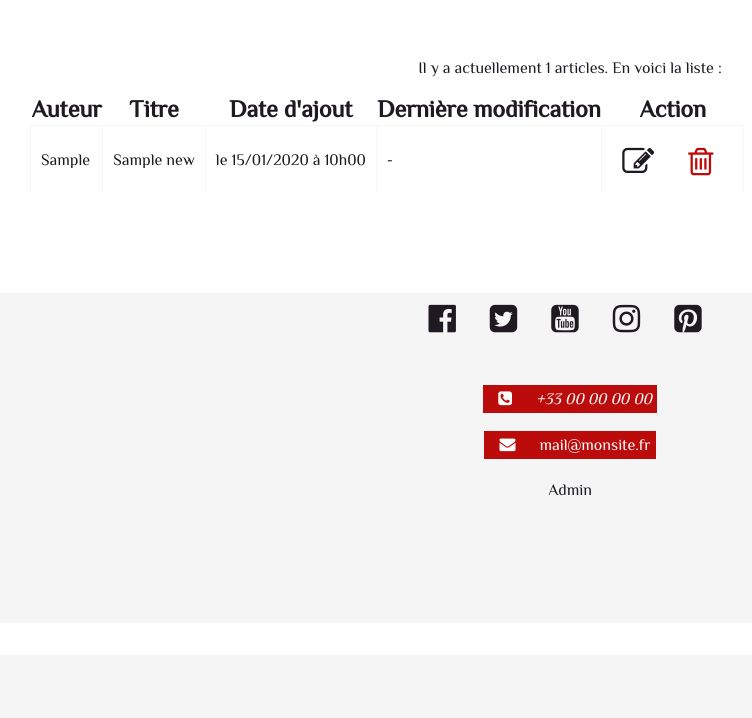
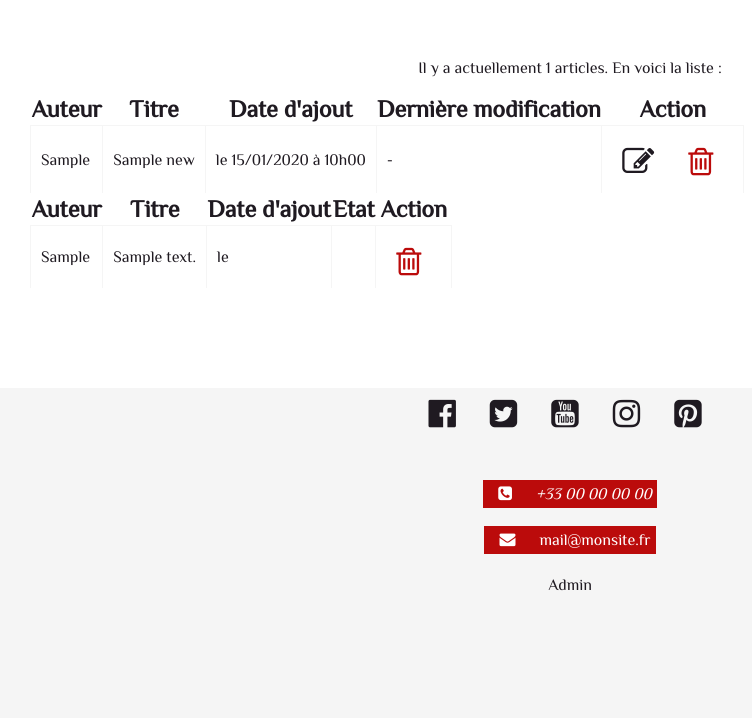
Before and after one commit to ljamel/parcour4, a PHP site: page /Sources_TP_App/tp-app-poo/Web/admin/ in a window 1280 px wide. Shown: the part 145-863 px from the top of the page, without its empty margins (70-822 px from the left). Before the commit the page ends 641 px from the top, so only its background shows below. Run offline with PHP 8.4, Linux system fonts and the light colour scheme; the visitor is signed in with stand-in values (Sample User, id 1); tables that the repository leaves empty or names only in its code hold one stand-in row (values such as "Sample post"); some libraries are stand-ins or nearby versions.

Commit message:
Ajout gestion commentaire page administration

```diff
--- a/tp-app-poo/App/Backend/Modules/News/NewsController.php
+++ b/tp-app-poo/App/Backend/Modules/News/NewsController.php
@@ -39,6 +39,7 @@
     $manager = $this->managers->getManagerOf('News');
 
     $this->page->addVar('listeNews', $manager->getList());
+    $this->page->addVar('listeComment', $manager->getListComment());
     $this->page->addVar('nombreNews', $manager->count());
   }
 
--- a/tp-app-poo/App/Backend/Modules/News/Views/index.php
+++ b/tp-app-poo/App/Backend/Modules/News/Views/index.php
@@ -27,5 +27,38 @@
 
   ', "\n";
 }
+
 ?>
 </table>
+
+
+<table>
+    <tr>
+        <th class="none">Auteur</th>
+        <th>Titre</th>
+        <th>Date d'ajout</th>
+        <th class="none">Etat</th>
+        <th>Action</th>
+    </tr>
+
+
+<?php
+    foreach ($listeComment as $com)
+    {
+    echo ' <tr><td class="none">', $com['auteur'], '</td><td>', $com['contenu'], '</td><td>le ', $com['date'], '</td><td class="none"></td><td>
+
+            <i class="fa fa-trash-o fa-2x" aria-hidden="true" onclick="del.bouton(', $news['id'], ');"></i>
+            <!-- The Modal -->
+            <div id="myModal" class="modal">
+
+                <!-- Modal content -->
+                <div class="modal-content">
+                    <span class="close" onclick="del.close()">&times;</span>
+                    <p> Êtes-vous sûr de vouloir supprimer définitivement l\'article <span id="delSure"></span> <a href=""><strong id="delNon">NON</strong></a></span></td></tr></p>
+    </div>
+    </div>
+
+    ', "\n";
+    }
+?>
+</table>
--- a/tp-app-poo/App/Frontend/Modules/News/NewsController.php
+++ b/tp-app-poo/App/Frontend/Modules/News/NewsController.php
@@ -23,6 +23,7 @@
     $manager = $this->managers->getManagerOf('News');
 
     $listeNews = $manager->getList(0, $nombreNews);
+    $listeComment = $manager->getListComment(0, $nombreNews);
     // todo Si dessous je pourrez ajouter un lien suivant
     $firstNews = $manager->getList(0, $maNews);
     $preNews = $manager->getList($_GET["pageSuivante"], $preNews+$_GET["pageSuivante"]);
@@ -43,6 +44,7 @@
     $this->page->addVar('listeNews', $listeNews);
     $this->page->addVar('firstNews', $firstNews);
     $this->page->addVar('preNews', $preNews);
+    $this->page->addVar('listeComment', $listeComment);
   }
 
   public function executeShow(HTTPRequest $request)
--- a/tp-app-poo/lib/vendors/Model/NewsManagerPDO.php
+++ b/tp-app-poo/lib/vendors/Model/NewsManagerPDO.php
@@ -51,6 +51,26 @@
 
         return $listeNews;
     }
+
+    // Appelle les données qui affiche les commentaires
+    public function getListComment($debut = -1, $limite = -1)
+    {
+        $sql = 'SELECT id, news, auteur, contenu, date FROM comments ORDER BY id DESC';
+
+        if ($debut != -1 || $limite != -1)
+        {
+            $sql .= ' LIMIT '.(int) $limite.' OFFSET '.(int) $debut;
+        }
+
+        $requete = $this->dao->query($sql);
+        $requete->setFetchMode(\PDO::FETCH_CLASS | \PDO::FETCH_PROPS_LATE, '\Entity\News');
+
+        $listeComment = $requete->fetchAll();
+
+        $requete->closeCursor();
+
+        return $listeComment;
+    }
 // todo Crée un  fichier en s'inspirant de celui la pour manage commentaire 'commenteManagerPDO.php'
 
     // Appel les données qui seron afficher dans une page unique
```
Also changed, not shown: tp-app-poo/App/Frontend/Modules/News/Views/index.php (+9 -0 lines).
